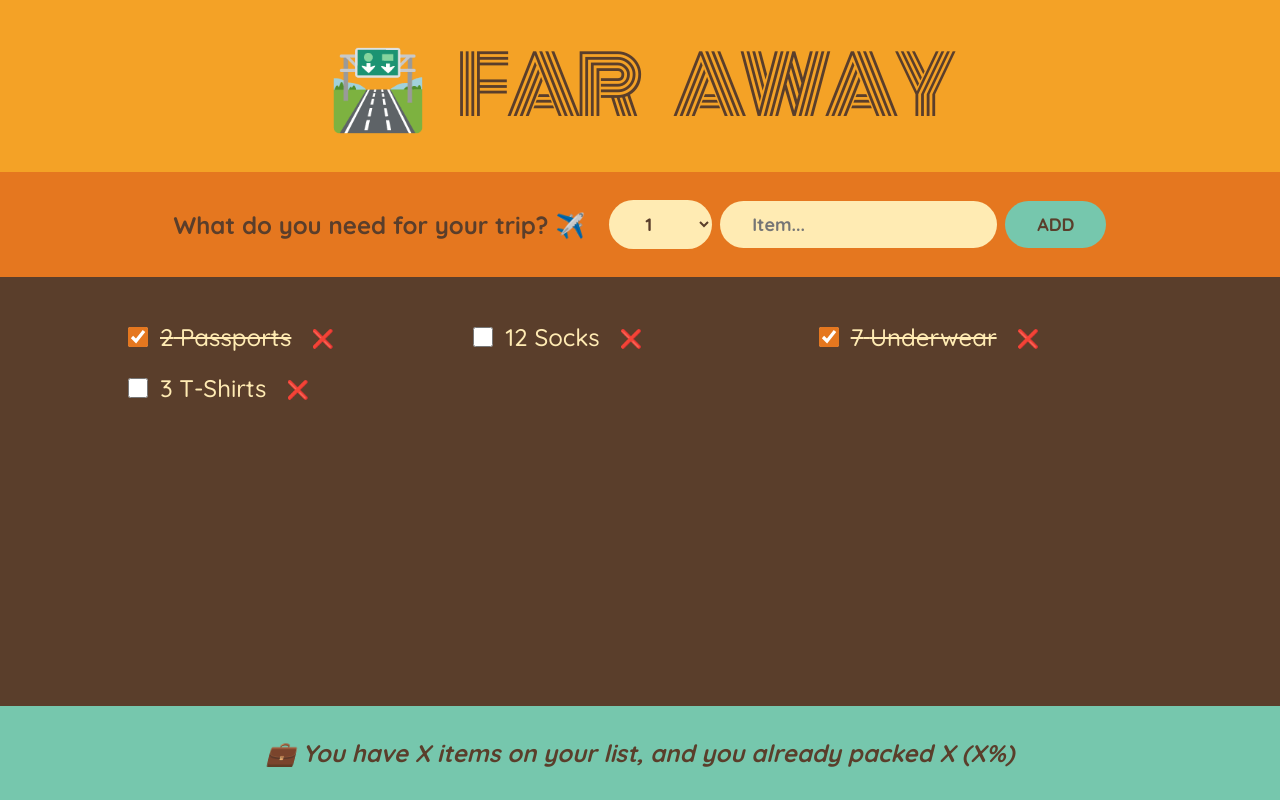
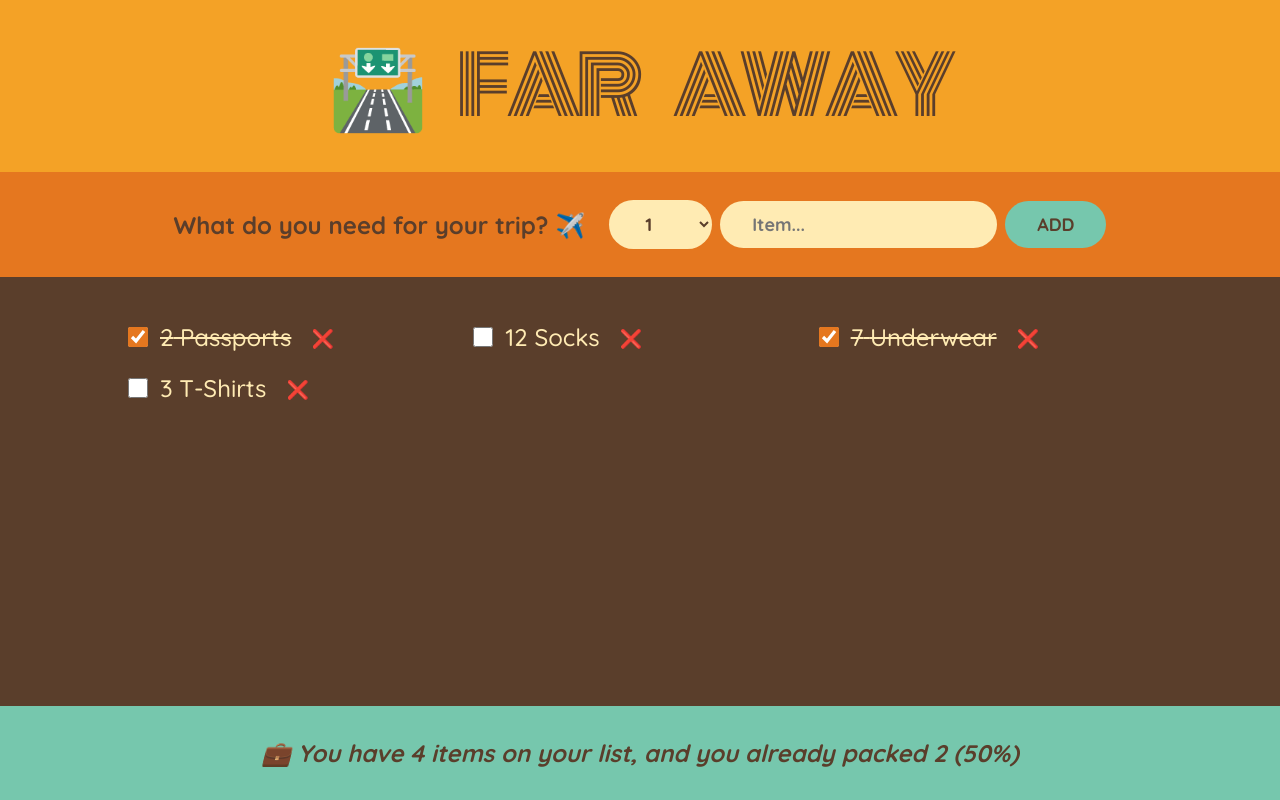
Before and after one commit to 6Mario6/travel-list, a React (Vite) app: page / in a window 1280 px wide. Built offline with nearby package versions, Linux system fonts and the light colour scheme.

Commit message:
Refactor Stats component to display packing list statistics

```diff
--- a/src/App.tsx
+++ b/src/App.tsx
@@ -39,7 +39,7 @@
         onToggleItem={handleToggleItem}
         items={items}
       />
-      <Stats />
+      <Stats items={items} />
     </div>
   );
 };
--- a/src/components/Stats.component.tsx
+++ b/src/components/Stats.component.tsx
@@ -1,7 +1,22 @@
-export const Stats = () => {
+import { Item } from "../types/item.type";
+export const Stats = ({ items }: { items: Item[] }) => {
+  if (!items.length) {
+    return (
+      <p className="footer">
+        <em>Start adding some items to your packing list ✌️🚀</em>
+      </p>
+    );
+  }
+  const numItems = items.length;
+  const numPacked = items.filter((item) => item.packed).length;
+  const percentage = numItems > 0 ? (numPacked / numItems) * 100 : 0;
   return (
     <footer className="stats">
-      <em>💼 You have X items on your list, and you already packed X (X%)</em>
+      <em>
+        {percentage === 100
+          ? "You got everything! Ready to go ✈️"
+          : ` 💼 You have ${numItems} items on your list, and you already packed ${numPacked} (${percentage}%)`}
+      </em>
     </footer>
   );
 };
```
